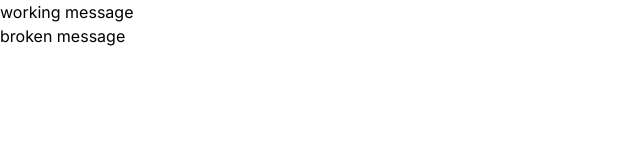
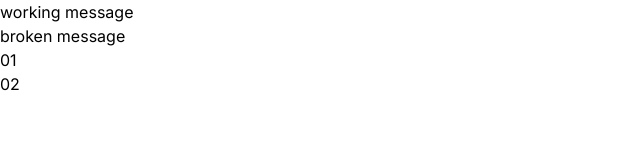
Before and after one commit to MarreTeint/data_messagerie, a Next.js app: page / in a window 1280 px wide. Shown: the top 160 px of the page, without its empty margins (0-640 px from the left). Built offline with nearby package versions, Linux system fonts and the light colour scheme.

Commit message:
show inbox messages in index pages

```diff
--- a/src/app/page.tsx
+++ b/src/app/page.tsx
@@ -1,10 +1,42 @@
+import fs from "fs"
+import path from "path"
 import Link from "next/link"
 
+function getFilesInDirectory(directory: string): string[] {
+  let results: string[] = [];
+
+  const files = fs.readdirSync(directory);
+
+  for (const file of files) {
+      const filePath = path.join(directory, file);
+      const stat = fs.statSync(filePath);
+
+      if (stat && stat.isDirectory()) {
+          results = results.concat(getFilesInDirectory(filePath));
+      } else {
+          results.push(filePath);
+      }
+  }
+
+  return results;
+}
+
 export default async function Home() {
+  const files = getFilesInDirectory("src/app/inbox");
   return(
     <div>
        <Link href="/view/01">working message</Link><br />
-      <Link href="/view/02">broken message</Link><br />
+       <Link href="/view/02">broken message</Link><br />
+        {
+          files.map((file, index) => {
+            //const data = path.parse(file);
+            return (
+              <div key={index}>
+                <Link href={`/view/${path.parse(file).name}`}>{path.parse(file).name}</Link>
+              </div>
+            );
+          })
+        }
     </div>
   );
 }
```
